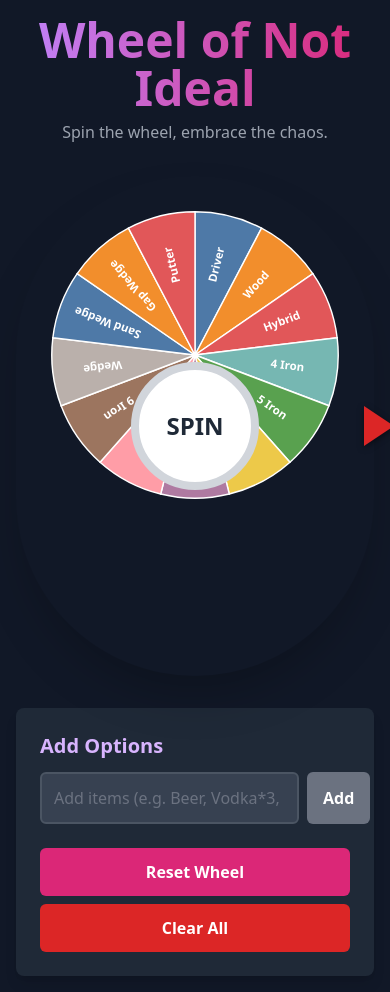
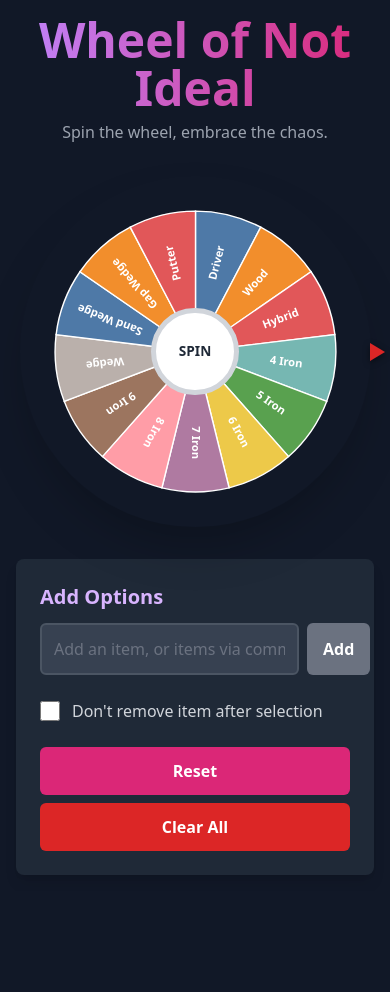
Before and after one commit to sp2432/wheel-of-not-ideal, a React (Vite) app: page / in a window 390 px wide. After the commit the page ends 891 px from the top, so only its background shows below. Built offline with nearby package versions, Linux system fonts and the light colour scheme.

Commit message:
Added checkbox to retain items on the wheel

```diff
--- a/App.tsx
+++ b/App.tsx
@@ -1,5 +1,5 @@
-
-import React, { useState, useCallback } from 'react';
+import React, { useState, useCallback, useEffect } from 'react';
+import confetti from 'canvas-confetti';
 import Wheel from './components/Wheel';
 import Controls from './components/Controls';
 import ResultModal from './components/ResultModal';
@@ -9,34 +9,51 @@ const INITIAL_ITEMS = [
   "7 Iron", "8 Iron", "9 Iron", "Wedge", "Sand Wedge", "Gap Wedge", "Putter"
 ];
 
+interface Selection {
+  item: string;
+  wasRemoved: boolean;
+}
+
 const App: React.FC = () => {
-  const [items, setItems] = useState<string[]>(INITIAL_ITEMS);
-  const [removedItems, setRemovedItems] = useState<string[]>([]);
+  const [items, setItems] = useState<string[]>(() => {
+    try {
+      const savedItems = localStorage.getItem('wheel-of-not-ideal-items');
+      return savedItems ? JSON.parse(savedItems) : INITIAL_ITEMS;
+    } catch (error) {
+      console.error("Could not parse items from localStorage", error);
+      return INITIAL_ITEMS;
+    }
+  });
+
+  const [selectionHistory, setSelectionHistory] = useState<Selection[]>(() => {
+    try {
+      const savedHistory = localStorage.getItem('wheel-of-not-ideal-history');
+      return savedHistory ? JSON.parse(savedHistory) : [];
+    } catch (error) {
+      console.error("Could not parse history from localStorage", error);
+      return [];
+    }
+  });
+
   const [isSpinning, setIsSpinning] = useState<boolean>(false);
   const [winner, setWinner] = useState<string | null>(null);
   const [rotation, setRotation] = useState<number>(0);
   const [newItem, setNewItem] = useState<string>('');
+  const [keepItemsOnWheel, setKeepItemsOnWheel] = useState<boolean>(false);
+
+  useEffect(() => {
+    localStorage.setItem('wheel-of-not-ideal-items', JSON.stringify(items));
+  }, [items]);
+
+  useEffect(() => {
+    localStorage.setItem('wheel-of-not-ideal-history', JSON.stringify(selectionHistory));
+  }, [selectionHistory]);
 
   const handleAddItem = () => {
     const itemsToAdd = newItem
       .split(',')
       .map(item => item.trim())
-      .filter(item => item)
-      .flatMap(entry => {
-        const multiplierRegex = /^(.*?)\s*\*\s*(\d+)$/;
-        const match = entry.match(multiplierRegex);
-
-        if (match) {
-          const name = match[1].trim();
-          const count = parseInt(match[2], 10);
-
-          if (name && !isNaN(count) && count > 0) {
-            return Array(count).fill(name);
-          }
-        }
-
-        return [entry];
-      });
+      .filter(item => item); // filter out empty strings
 
     if (itemsToAdd.length > 0) {
       setItems(prevItems => [...prevItems, ...itemsToAdd]);
@@ -46,12 +63,12 @@ const App: React.FC = () => {
 
   const handleReset = () => {
     setItems(INITIAL_ITEMS);
-    setRemovedItems([]);
+    setSelectionHistory([]);
   };
 
   const handleClearAll = () => {
     setItems([]);
-    setRemovedItems([]);
+    setSelectionHistory([]);
   };
 
   const handleSpinClick = useCallback(() => {
@@ -74,22 +91,24 @@ const App: React.FC = () => {
 
     setTimeout(() => {
       setWinner(winnerItem);
+      confetti({
+        particleCount: 150,
+        spread: 90,
+        origin: { y: 0.6 }
+      });
     }, 5000); // Corresponds to animation duration in Wheel.tsx
   }, [isSpinning, items, rotation]);
 
-  const closeModalAndRemoveItem = () => {
+  const closeModalAndHandleResult = () => {
     if (!winner) return;
 
-    setItems(prevItems => {
-      const indexToRemove = prevItems.indexOf(winner);
-      if (indexToRemove > -1) {
-        // Create a new array by slicing around the index to remove just one item
-        return [...prevItems.slice(0, indexToRemove), ...prevItems.slice(indexToRemove + 1)];
-      }
-      return prevItems; // Should not happen if winner is valid, but good for safety
-    });
+    const wasRemoved = !keepItemsOnWheel;
+    setSelectionHistory(prev => [...prev, { item: winner, wasRemoved }]);
 
-    setRemovedItems(prev => [...prev, winner]);
+    if (wasRemoved) {
+      setItems(prev => prev.filter(item => item !== winner));
+    }
+
     setWinner(null);
     setIsSpinning(false);
   };
@@ -103,8 +122,8 @@ const App: React.FC = () => {
         <p className="text-gray-400 mt-2">Spin the wheel, embrace the chaos.</p>
       </header>
 
-      <main className="flex flex-col lg:flex-row items-center justify-center gap-8 w-full max-w-7xl">
-        <div className="w-full lg:w-1/2 flex justify-center items-center">
+      <main className="flex flex-col md:flex-row items-center justify-center gap-8 w-full max-w-7xl">
+        <div className="w-full md:w-1/2 flex justify-center items-center">
           <Wheel
             items={items}
             rotation={rotation}
@@ -112,19 +131,21 @@ const App: React.FC = () => {
             onSpinClick={handleSpinClick}
           />
         </div>
-        <div className="w-full lg:w-1/3">
+        <div className="w-full md:w-1/2 lg:w-1/3">
            <Controls
             newItem={newItem}
             onNewItemChange={(e) => setNewItem(e.target.value)}
             onAddItem={handleAddItem}
-            removedItems={removedItems}
+            selectionHistory={selectionHistory}
             onReset={handleReset}
             onClearAll={handleClearAll}
+            keepItemsOnWheel={keepItemsOnWheel}
+            onKeepItemsChange={(e) => setKeepItemsOnWheel(e.target.checked)}
           />
         </div>
       </main>
 
-      <ResultModal winner={winner} onClose={closeModalAndRemoveItem} />
+      <ResultModal winner={winner} onClose={closeModalAndHandleResult} />
     </div>
   );
 };
--- a/components/Controls.tsx
+++ b/components/Controls.tsx
@@ -1,16 +1,26 @@
 
 import React from 'react';
+
+interface Selection {
+  item: string;
+  wasRemoved: boolean;
+}
 
 interface ControlsProps {
   newItem: string;
   onNewItemChange: (e: React.ChangeEvent<HTMLInputElement>) => void;
   onAddItem: () => void;
-  removedItems: string[];
+  selectionHistory: Selection[];
   onReset: () => void;
   onClearAll: () => void;
+  keepItemsOnWheel: boolean;
+  onKeepItemsChange: (e: React.ChangeEvent<HTMLInputElement>) => void;
 }
 
-const Controls: React.FC<ControlsProps> = ({ newItem, onNewItemChange, onAddItem, removedItems, onReset, onClearAll }) => {
+const Controls: React.FC<ControlsProps> = ({
+  newItem, onNewItemChange, onAddItem, selectionHistory, onReset, onClearAll,
+  keepItemsOnWheel, onKeepItemsChange
+}) => {
   const handleKeyPress = (e: React.KeyboardEvent<HTMLInputElement>) => {
     if (e.key === 'Enter') {
       onAddItem();
@@ -27,7 +37,7 @@ const Controls: React.FC<ControlsProps> = ({ newItem, onNewItemChange, onAddItem
             value={newItem}
             onChange={onNewItemChange}
             onKeyPress={handleKeyPress}
-            placeholder="Add items (e.g. Beer, Vodka*3, Rum)"
+            placeholder="Add an item, or items via comma..."
             className="flex-grow bg-gray-700 text-white placeholder-gray-500 rounded-md p-3 border-2 border-gray-600 focus:border-purple-500 focus:outline-none transition-colors"
           />
           <button
@@ -40,14 +50,30 @@ const Controls: React.FC<ControlsProps> = ({ newItem, onNewItemChange, onAddItem
         </div>
       </div>
 
-      {removedItems.length > 0 && (
+      <div className="flex items-center gap-3">
+        <input
+          type="checkbox"
+          id="keep-items-checkbox"
+          checked={keepItemsOnWheel}
+          onChange={onKeepItemsChange}
+          className="h-5 w-5 cursor-pointer rounded border-gray-500 bg-gray-900 text-purple-600 focus:ring-purple-500 focus:ring-offset-gray-800"
+        />
+        <label htmlFor="keep-items-checkbox" className="text-gray-300 select-none cursor-pointer">
+          Don't remove item after selection
+        </label>
+      </div>
+
+      {selectionHistory.length > 0 && (
         <div>
-          <h3 className="text-xl font-semibold mb-3 text-pink-300">Selected Items</h3>
+          <h3 className="text-xl font-semibold mb-3 text-pink-300">Selection History</h3>
           <div className="bg-gray-700 p-3 rounded-md max-h-48 overflow-y-auto">
             <ul className="space-y-2">
-              {removedItems.map((item, index) => (
-                <li key={index} className="text-gray-400 line-through">
-                  {item}
+              {selectionHistory.map((selection, index) => (
+                <li
+                  key={index}
+                  className={selection.wasRemoved ? "text-gray-400 line-through" : "text-gray-200"}
+                >
+                  {selection.item}
                 </li>
               ))}
             </ul>
@@ -58,16 +84,14 @@ const Controls: React.FC<ControlsProps> = ({ newItem, onNewItemChange, onAddItem
       <div className="flex flex-col sm:flex-row gap-2">
         <button
             onClick={onReset}
-            className="w-full bg-pink-600 hover:bg-pink-700 text-white font-bold py-3 px-4 rounded-md transition-colors"
-          >
-            Reset Wheel
-          </button>
+            className="w-full bg-pink-600 hover:bg-pink-700 text-white font-bold py-3 px-4 rounded-md transition-colors">
+            Reset
+        </button>
         <button
             onClick={onClearAll}
-            className="w-full bg-red-600 hover:bg-red-700 text-white font-bold py-3 px-4 rounded-md transition-colors"
-          >
+            className="w-full bg-red-600 hover:bg-red-700 text-white font-bold py-3 px-4 rounded-md transition-colors">
             Clear All
-          </button>
+        </button>
       </div>
     </div>
   );
--- a/components/Wheel.tsx
+++ b/components/Wheel.tsx
@@ -61,7 +61,7 @@ const Wheel: React.FC<WheelProps> = ({ items, rotation, isSpinning, onSpinClick
   const canSpin = items.length >= 2;
 
   return (
-    <div className="relative w-[500px] h-[500px] flex items-center justify-center">
+    <div className="relative flex items-center justify-center w-[90vw] aspect-square landscape:w-auto landscape:h-[80vh] max-w-[500px] max-h-[500px]">
       <div
         className="absolute w-full h-full rounded-full shadow-2xl"
         style={{
@@ -69,7 +69,7 @@ const Wheel: React.FC<WheelProps> = ({ items, rotation, isSpinning, onSpinClick
           transition: isSpinning ? 'transform 5s cubic-bezier(0.25, 0.1, 0.25, 1)' : 'none',
         }}
       >
-        <svg viewBox="0 0 500 500" transform="rotate(-90)">
+        <svg viewBox="0 0 500 500" transform="rotate(-90)" className="w-full h-full">
           <g>
             {sectors.map((sector, index) => (
               <g key={index}>
@@ -94,15 +94,15 @@ const Wheel: React.FC<WheelProps> = ({ items, rotation, isSpinning, onSpinClick
       </div>
 
       {/* Pointer */}
-      <div className="absolute right-[-20px] top-1/2 -translate-y-1/2 z-10" style={{ filter: 'drop-shadow(0 2px 3px rgba(0,0,0,0.5))' }}>
-         <div className="w-0 h-0 border-t-[20px] border-t-transparent border-b-[20px] border-b-transparent border-l-[30px] border-l-red-600"></div>
+      <div className="absolute right-[-4%] top-1/2 -translate-y-1/2 z-10" style={{ filter: 'drop-shadow(0 2px 3px rgba(0,0,0,0.5))' }}>
+         <div className="w-0 h-0 border-t-[2.5vmin] border-t-transparent border-b-[2.5vmin] border-b-transparent border-l-[4vmin] border-l-red-600 md:border-t-[20px] md:border-b-[20px] md:border-l-[30px]"></div>
       </div>
 
       {/* Spin Button */}
       <button
         onClick={onSpinClick}
         disabled={isSpinning || !canSpin}
-        className="absolute w-32 h-32 rounded-full bg-white border-8 border-gray-300 flex items-center justify-center text-center text-2xl font-bold text-gray-800 z-10 cursor-pointer transition-transform transform hover:scale-105 active:scale-95 disabled:cursor-not-allowed disabled:bg-gray-400 disabled:hover:scale-100"
+        className="absolute w-1/4 h-1/4 rounded-full bg-white border-[1.5vmin] md:border-8 border-gray-300 flex items-center justify-center text-center text-[3.5vmin] md:text-2xl font-bold text-gray-800 z-10 cursor-pointer transition-transform transform hover:scale-105 active:scale-95 disabled:cursor-not-allowed disabled:bg-gray-400 disabled:hover:scale-100"
       >
         {canSpin ? (isSpinning ? "..." : "SPIN") : "Add Items"}
       </button>
--- a/metadata.json
+++ b/metadata.json
@@ -1,5 +1,6 @@
 {
   "name": "Wheel of Not Ideal",
   "description": "A dynamic spinning wheel where you can add your own options. When an option is selected, it's removed from the wheel, and the remaining options expand to fill the space. Spin the wheel to randomly select an item and see what fate decides for you!",
-  "requestFramePermissions": []
+  "requestFramePermissions": [],
+  "prompt": ""
 }
--- a/package.json
+++ b/package.json
@@ -10,7 +10,8 @@
   },
   "dependencies": {
     "react-dom": "^19.1.0",
-    "react": "^19.1.0"
+    "react": "^19.1.0",
+    "canvas-confetti": "^1.9.3"
   },
   "devDependencies": {
     "@types/node": "^22.14.0",
```
Also changed, not shown: index.html (+3 -2 lines), 1 other file (tests, documents, lock files or other folders).
